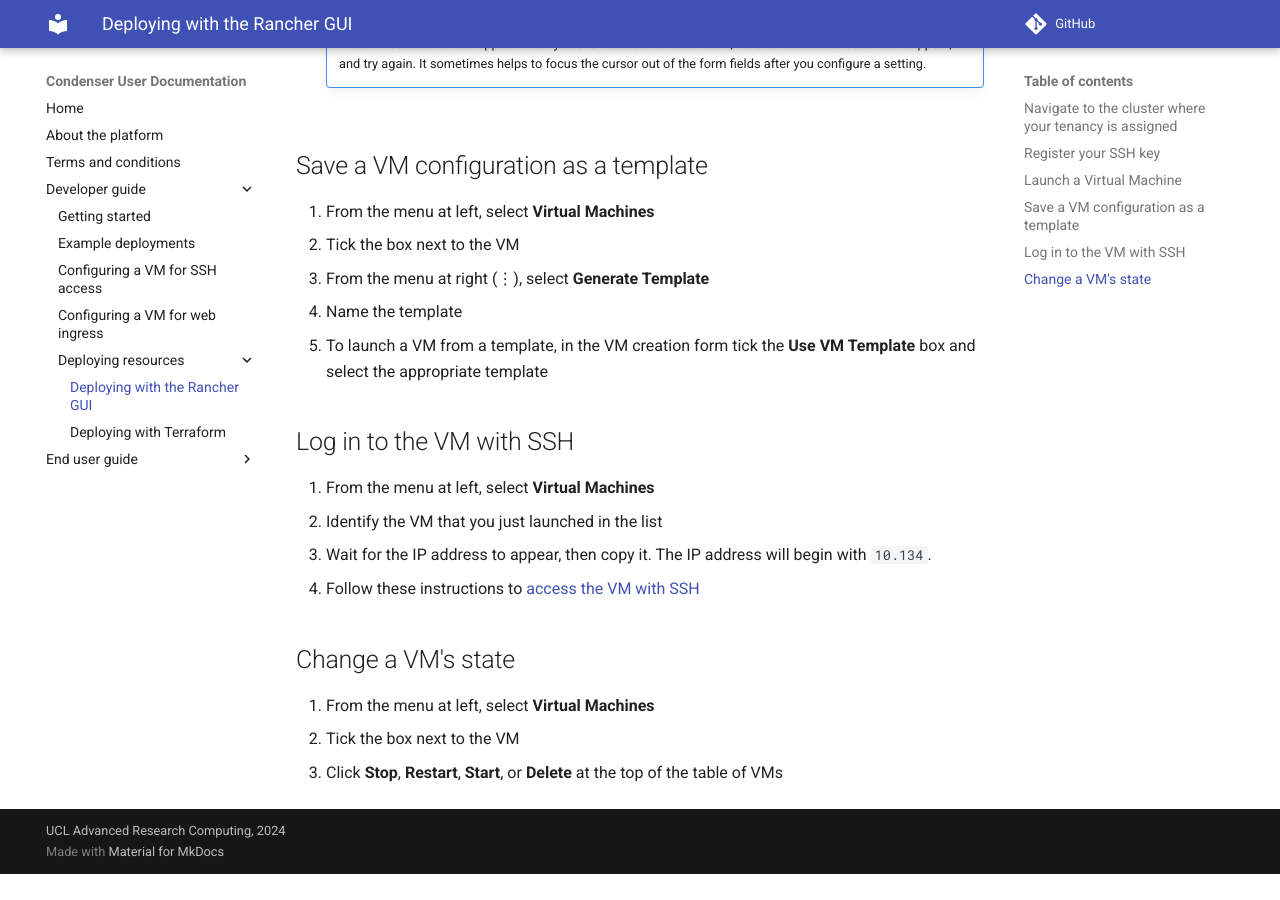
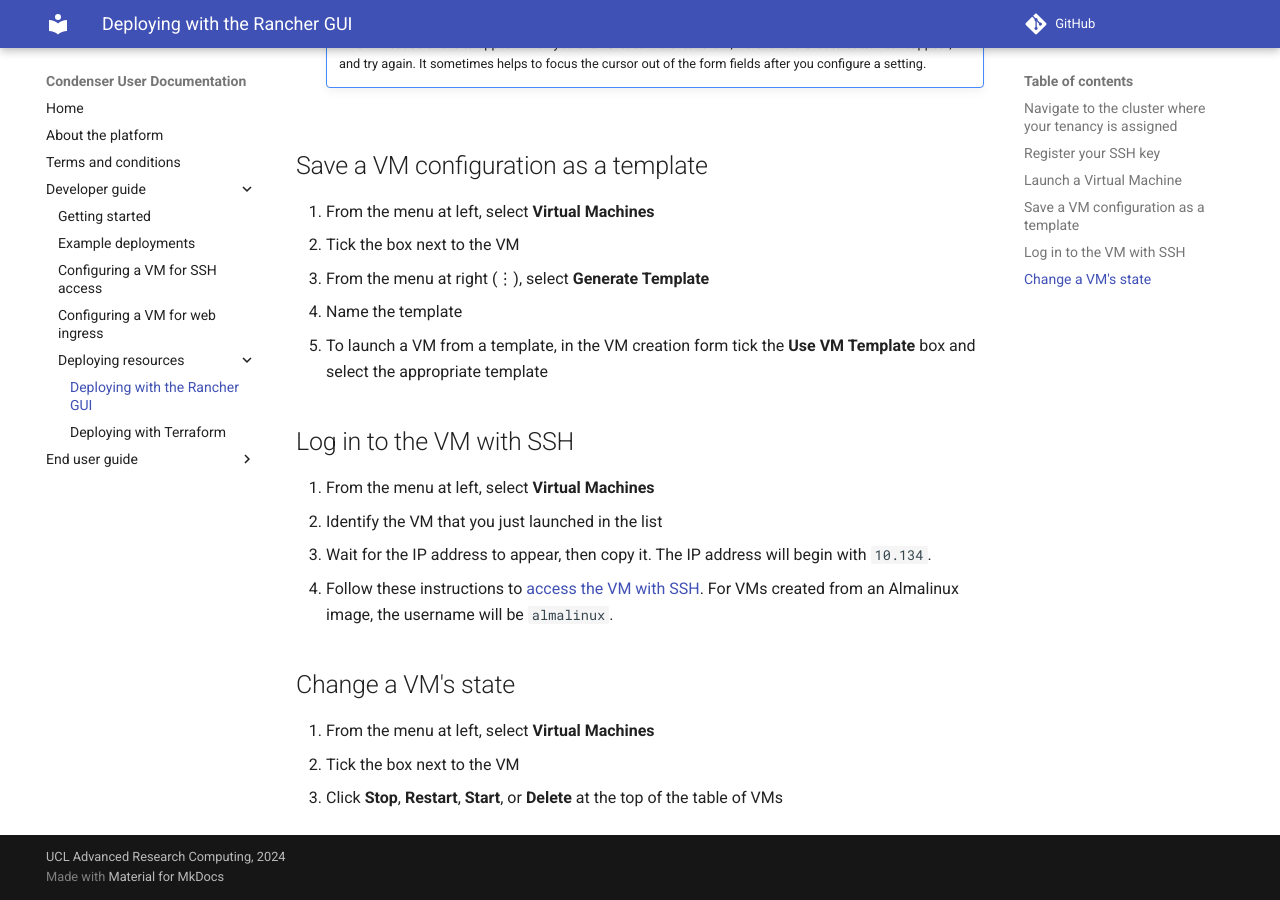
Before and after one commit to UCL-ARC/condenser-mkdocs, an MkDocs documentation site: the page built from docs/developer_guide/deploying_resources/deploying_rancher.md, in a window 1280 px wide and 900 px high, scrolled down 1615 px. Built offline with MkDocs 1.6.1 and Material for MkDocs 9.7.7, drawn with Linux system fonts in a browser that asks for light colours; comment, search, counter and statistics services are not loaded; before the commit the page ends 2489 px from its top, so only the background shows below that.

Commit message:
note about username

```diff
--- a/docs/developer_guide/deploying_resources/deploying_rancher.md
+++ b/docs/developer_guide/deploying_resources/deploying_rancher.md
@@ -75,7 +75,8 @@
 2. Identify the VM that you just launched in the list
 3. Wait for the IP address to appear, then copy it. The IP address will begin with
 `10.134`.
-4. Follow these instructions to [access the VM with SSH](../../end_user_guide/ssh.md)
+4. Follow these instructions to [access the VM with SSH](../../end_user_guide/ssh.md).
+For VMs created from an Almalinux image, the username will be `almalinux`.
 
 ## Change a VM's state
 
```
